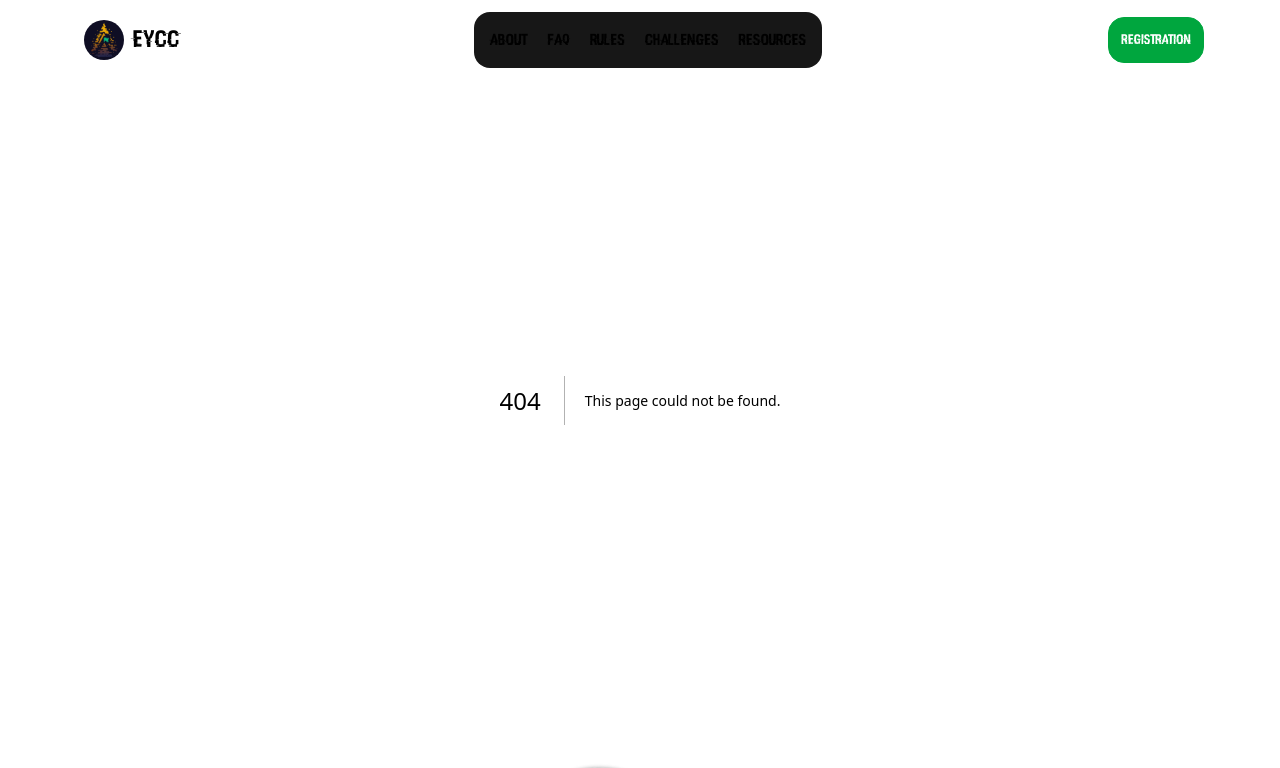
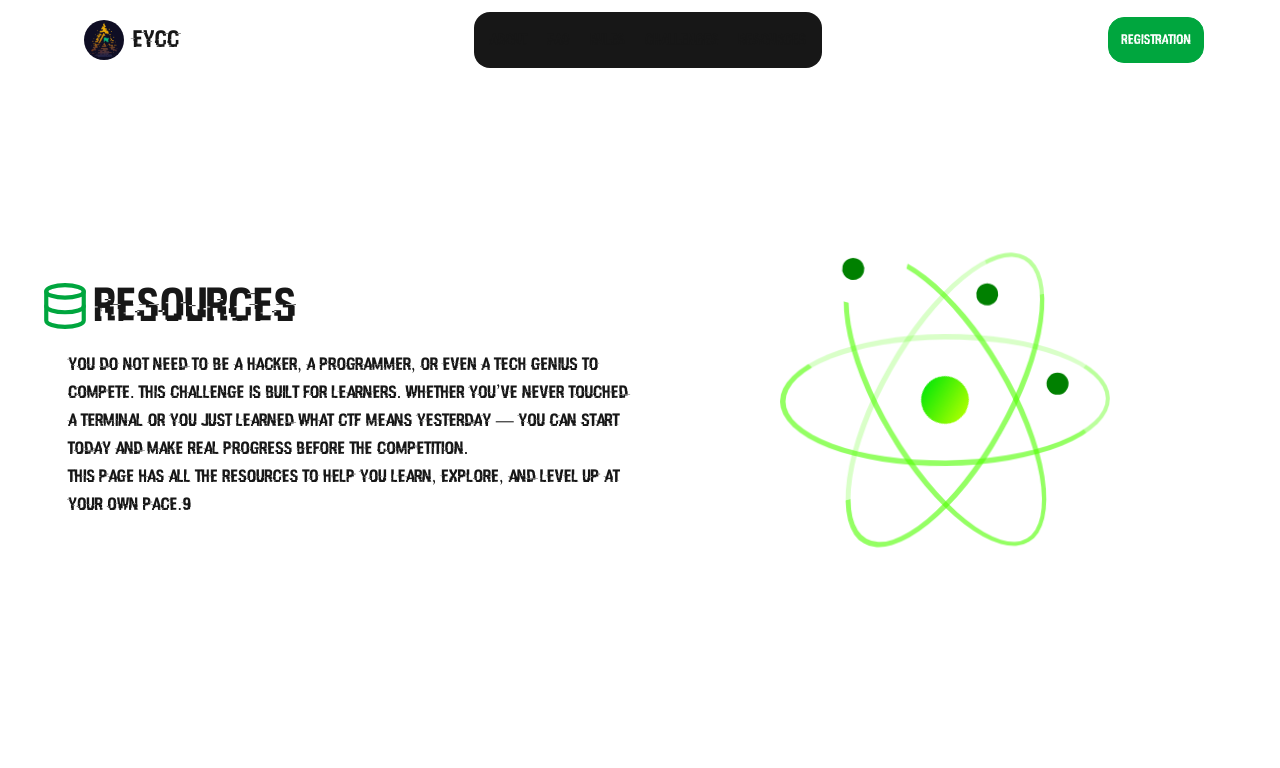
Before and after one commit to ibrahimwael951/EYCC, a Next.js app: page /Resources in a window 1280 px wide. Before the commit this address had no page. Shown: the top 768 px of the page. Built offline with nearby package versions, Linux system fonts and the light colour scheme.

Commit message:
edit FAQ Page, edit nav, add new page Resources and add mew loader

```diff
--- /dev/null
+++ b/src/app/Resources/page.tsx
@@ -0,0 +1,12 @@
+import Content from "@/components/resources/Content";
+import Hero from "@/components/resources/Hero";
+import React from "react";
+
+export default function Page() {
+  return (
+    <main className="min-h-screen px-5 lg:px-10 2xl:px-20 ">
+      <Hero />
+      <Content />
+    </main>
+  );
+}
--- a/src/app/faq/page.tsx
+++ b/src/app/faq/page.tsx
@@ -1,48 +1,10 @@
-"use client";
-import React, { useState } from "react";
-import { FAQ } from "@/data/FAQ";
-import { Plus } from "lucide-react";
-import { motion } from "framer-motion";
+
+import  FAQ  from "@/components/FAQ";
+
 export default function Page() {
   return (
-    <section className="mt-20 min-h-screen px-5 lg:px-10 2xl:px-20 flex flex-col md:flex-row md:justify-evenly gap-10 z-10">
-      <div className="md:w-2/4">
-        <div className="flex items-center gap-1 bg-neutral-900 w-fit px-3 py-1 rounded-2xl ">
-          <div className="w-3 h-3 animate-pulse bg-green-600 rounded-full " />{" "}
-          FAQ
-        </div>
-        <h1 className="text-4xl md:text-5xl">
-          Frequently Asked <span className="text-green-600"> Questions </span>{" "}
-        </h1>
-        <p className="text-neutral-500 mt-3">
-          Providing the best solution, get answers of your common questions.
-        </p>
-      </div>
-      <div className="border-t-2 border-l-2 border-white rounded-4xl  h-fit md:w-2/4 flex flex-col gap-6 py-6 px-10">
-        {FAQ.map((item) => (
-          <FAQCard key={item.A} A={item.A} Q={item.Q} />
-        ))}
-      </div>
-    </section>
+  <section>
+    <FAQ/>
+  </section>
   );
 }
-
-interface props {
-  Q: string;
-  A: string;
-}
-export const FAQCard: React.FC<props> = ({ A, Q }) => {
-  const [showA, setShowA] = useState<boolean>(false);
-  return (
-    <div className="w-full ">
-      <h1
-        onClick={() => setShowA((prev) => !prev)}
-        className="flex justify-between items-center cursor-pointer  py-5"
-      >
-        {Q}
-        <Plus />
-      </h1>
-      {showA && <motion.p>{A}</motion.p>}
-    </div>
-  );
-};
--- /dev/null
+++ b/src/components/Animation_Components/CSS/Loader5.module.css
@@ -0,0 +1,119 @@
+
+.loader5 {
+  height: 20rem;
+  width: 20rem;
+  display: flex;
+  justify-content: center;
+  align-items: center;
+}
+
+.react_star5 {
+  position: relative;
+  width: 15rem;
+  display: flex;
+  justify-content: center;
+  align-items: center;
+  height: 15rem;
+  animation: rotate5 3s infinite;
+}
+
+.nucleus5 {
+  position: absolute;
+
+  transform: translate(-50%, -50%);
+  border-radius: 50%;
+  background: linear-gradient(#0ee807, rgb(166, 255, 0));
+  height: 2rem;
+  width: 2rem;
+  animation: rotate5 1s linear infinite;
+}
+
+.electron5 {
+  position: absolute;
+  width: 15rem;
+  height: 6rem;
+  border-radius: 50%;
+  border: 0.3rem solid #1eff00;
+  animation: revolve5 1s linear infinite;
+}
+
+.electron15::before,
+.electron25::before,
+.electron35::before {
+  content: "";
+  position: absolute;
+  top: 60%;
+  left: 100%;
+  transform: translate(-50%, -50%);
+  width: 1rem;
+  height: 1rem;
+  background-color: green;
+  border-radius: 50%;
+  animation: moveElectron5 1s infinite;
+}
+.electron25 {
+  transform: rotate(60deg);
+  animation-delay: -0.66s;
+}
+.electron25::before {
+  animation-delay: -0.66s;
+}
+
+.electron35 {
+  transform: rotate(-60deg);
+}
+
+@keyframes rotate5 {
+  from {
+    transform: rotate(0deg);
+  }
+  to {
+    transform: rotate(360deg) scale3d(1.1, 1.1, 0);
+  }
+}
+
+@keyframes revolve5 {
+  0% {
+    border-color: #51ff009c;
+    border-right: transparent;
+  }
+  25% {
+    border-color: #51ff009c;
+    border-bottom-color: transparent;
+  }
+  50% {
+    border-color: #51ff009c;
+    border-left-color: transparent;
+  }
+  75% {
+    border-color: #51ff009c;
+    border-top-color: transparent;
+  }
+  100% {
+    border-color: #51ff009c;
+    border-right-color: transparent;
+  }
+}
+
+@keyframes moveElectron5 {
+  0% {
+    top: 60%;
+    left: 100%;
+  }
+  25% {
+    top: 100%;
+    left: 60%;
+  }
+  50% {
+    top: 60%;
+    left: 0%;
+  }
+  75% {
+    top: 0%;
+    left: 60%;
+  }
+  100% {
+    top: 60%;
+    left: 100%;
+  }
+}
--- /dev/null
+++ b/src/components/Animation_Components/Loader5.tsx
@@ -0,0 +1,20 @@
+"use client";
+import React from "react";
+import styles from "./CSS/Loader5.module.css";
+import { motion } from "framer-motion";
+import { opacityWithBlur } from "@/animation/Animations";
+
+const Loader5 = () => {
+  return (
+    <motion.div {...opacityWithBlur} className={styles.loader5}>
+      <div className={styles.react_star5}>
+        <div className={styles.nucleus5}></div>
+        <div className={`${styles.electron15} ${styles.electron5}`}></div>
+        <div className={`${styles.electron5} ${styles.electron25}`}></div>
+        <div className={`${styles.electron5} ${styles.electron35}`}></div>
+      </div>
+    </motion.div>
+  );
+};
+
+export default Loader5;
--- /dev/null
+++ b/src/components/FAQ.tsx
@@ -0,0 +1,51 @@
+"use client";
+import React, { useState } from "react";
+import { Plus } from "lucide-react";
+import { FAQ as FAQData } from "@/data/FAQ";
+import { motion } from "framer-motion";
+
+const FAQ = () => {
+  return (
+    <section className="mt-20 min-h-screen px-5 lg:px-10 2xl:px-20 flex flex-col md:flex-row md:justify-evenly gap-10 z-10">
+      <div className="md:w-2/4">
+        <div className="flex items-center gap-1 bg-neutral-900 w-fit px-3 py-1 rounded-2xl ">
+          <div className="w-3 h-3 animate-pulse bg-green-600 rounded-full " />
+          FAQ
+        </div>
+        <h1 className="text-4xl md:text-5xl">
+          Frequently Asked <span className="text-green-600"> Questions </span>
+        </h1>
+        <p className="text-neutral-500 mt-3">
+          Providing the best solution, get answers of your common questions.
+        </p>
+      </div>
+      <div className="border-t-2 border-l-2 border-white rounded-4xl  h-fit md:w-2/4 flex flex-col gap-6 py-6 px-10">
+        {FAQData.map((item, i) => (
+          <FAQCard key={i} A={item.A} Q={item.Q} />
+        ))}
+      </div>
+    </section>
+  );
+};
+
+interface props {
+  Q: string;
+  A: string;
+}
+export const FAQCard: React.FC<props> = ({ A, Q }) => {
+  const [showA, setShowA] = useState<boolean>(false);
+  return (
+    <div className="w-full ">
+      <h1
+        onClick={() => setShowA((prev) => !prev)}
+        className="flex justify-between items-center cursor-pointer  py-5"
+      >
+        {Q}
+        <Plus />
+      </h1>
+      {showA && <motion.p>{A}</motion.p>}
+    </div>
+  );
+};
+
+export default FAQ;
--- a/src/components/Navbar.tsx
+++ b/src/components/Navbar.tsx
@@ -11,8 +11,8 @@ import { Menu } from "lucide-react";
 const Navbar = () => {
   const [isMenuOpened, setIsMenuOpened] = useState<boolean>(false);
   return (
-    <>
-      <motion.nav
+    <nav>
+      <motion.div
         {...FadeDown}
         {...Animate}
         className="select-none fixed top-0 left-2/4 -translate-x-2/4 w-full max-w-6xl flex justify-between items-center p-3 z-50"
@@ -27,6 +27,7 @@ const Navbar = () => {
             width={500}
             height={500}
             className="w-10 h-10 rounded-full"
+            suppressHydrationWarning={true}
           />
           EYCC
         </Link>
@@ -54,7 +55,7 @@ const Navbar = () => {
             <Menu size={34} />
           </button>
         </div>
-      </motion.nav>
+      </motion.div>
         <AnimatePresence>
           {isMenuOpened && (
             <motion.div
@@ -79,7 +80,7 @@ const Navbar = () => {
             </motion.div>
           )}
         </AnimatePresence>
-    </>
+    </nav>
   );
 };
 
--- /dev/null
+++ b/src/components/resources/Content.tsx
@@ -0,0 +1,12 @@
+import React from "react";
+
+const Content = () => {
+  return (
+    <section className="min-h-screen ">
+      <h1 className="text-4xl">What will you actually do in a CTF</h1>
+
+    </section>
+  );
+};
+
+export default Content;
--- /dev/null
+++ b/src/components/resources/Hero.tsx
@@ -0,0 +1,34 @@
+"use client";
+import React from "react";
+import { motion } from "framer-motion";
+import Loader5 from "@/components/Animation_Components/Loader5";
+import { Database } from "lucide-react";
+import { FadeLeft, FadeRight, ViewPort } from "@/animation/Animations";
+const Hero = () => {
+  return (
+    <section className="min-h-screen flex flex-col-reverse justify-center md:items-center md:flex-row gap-5 md:justify-between  ">
+      <div className="md:w-2/4">
+        <motion.h1 {...FadeLeft} {...ViewPort} className="text-5xl flex items-center gap-1 mb-5 ">
+          <Database size={50} className="text-green-600" />
+          Resources
+        </motion.h1>
+        <motion.p {...FadeLeft} {...ViewPort} className="text-lg ml-7">
+          You do not need to be a hacker, a programmer, or even a tech genius to
+          compete. This challenge is built for learners. Whether you’ve never
+          touched a terminal or you just learned what CTF means yesterday — you
+          can start today and make real progress before the competition.
+          <br />
+          This page has all the resources to help you learn, explore, and level
+          up at your own pace.9
+        </motion.p>
+      </div>
+      <div className="md:w-2/4 flex justify-center overflow-hidden">
+        <motion.div {...FadeRight} {...ViewPort} className="md:scale-125">
+          <Loader5 />
+        </motion.div>
+      </div>
+    </section>
+  );
+};
+
+export default Hero;
```
Also changed, not shown: src/components/Animation_Components/CSS/Hero.module.css (line endings or trailing spaces).
